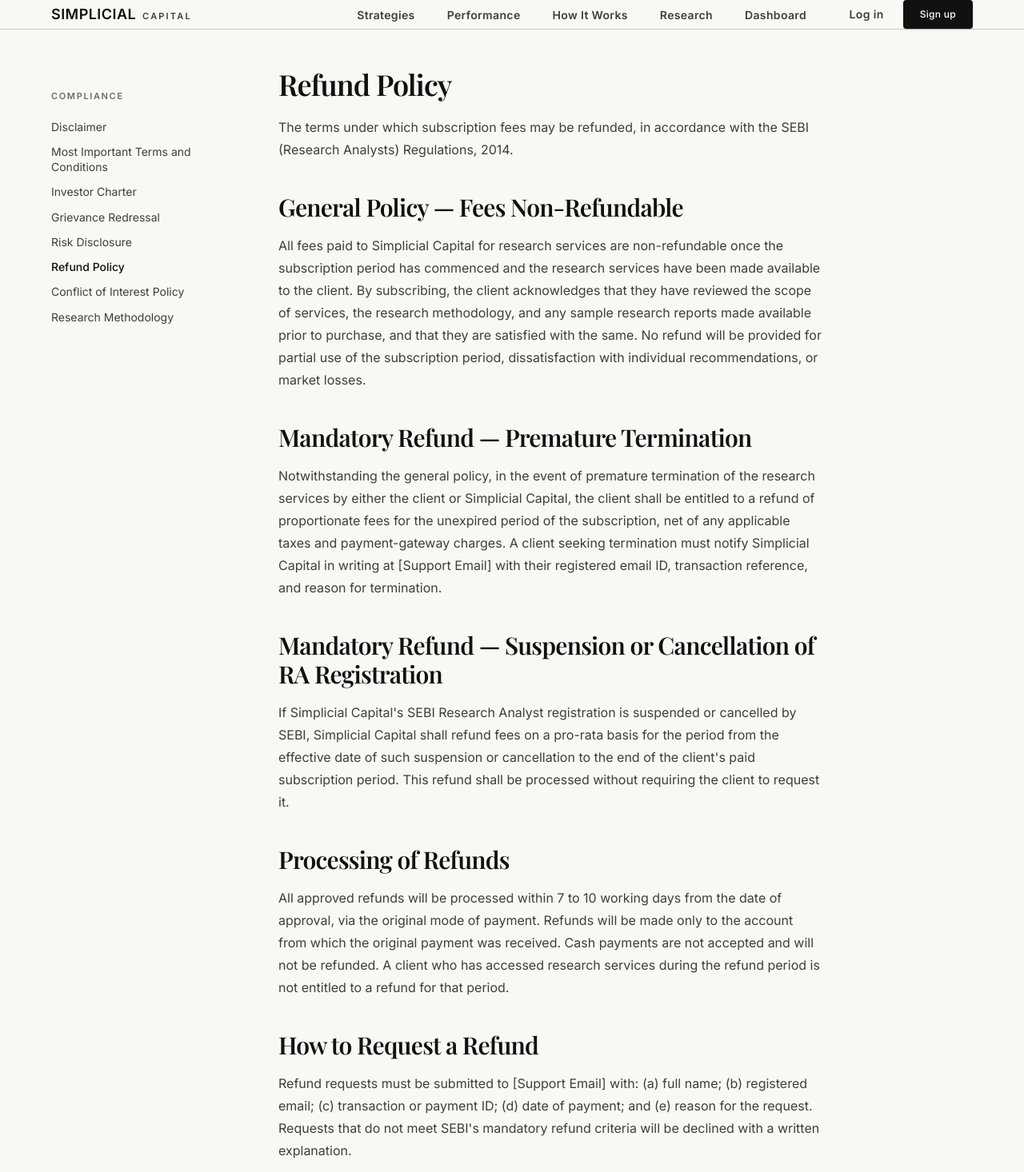
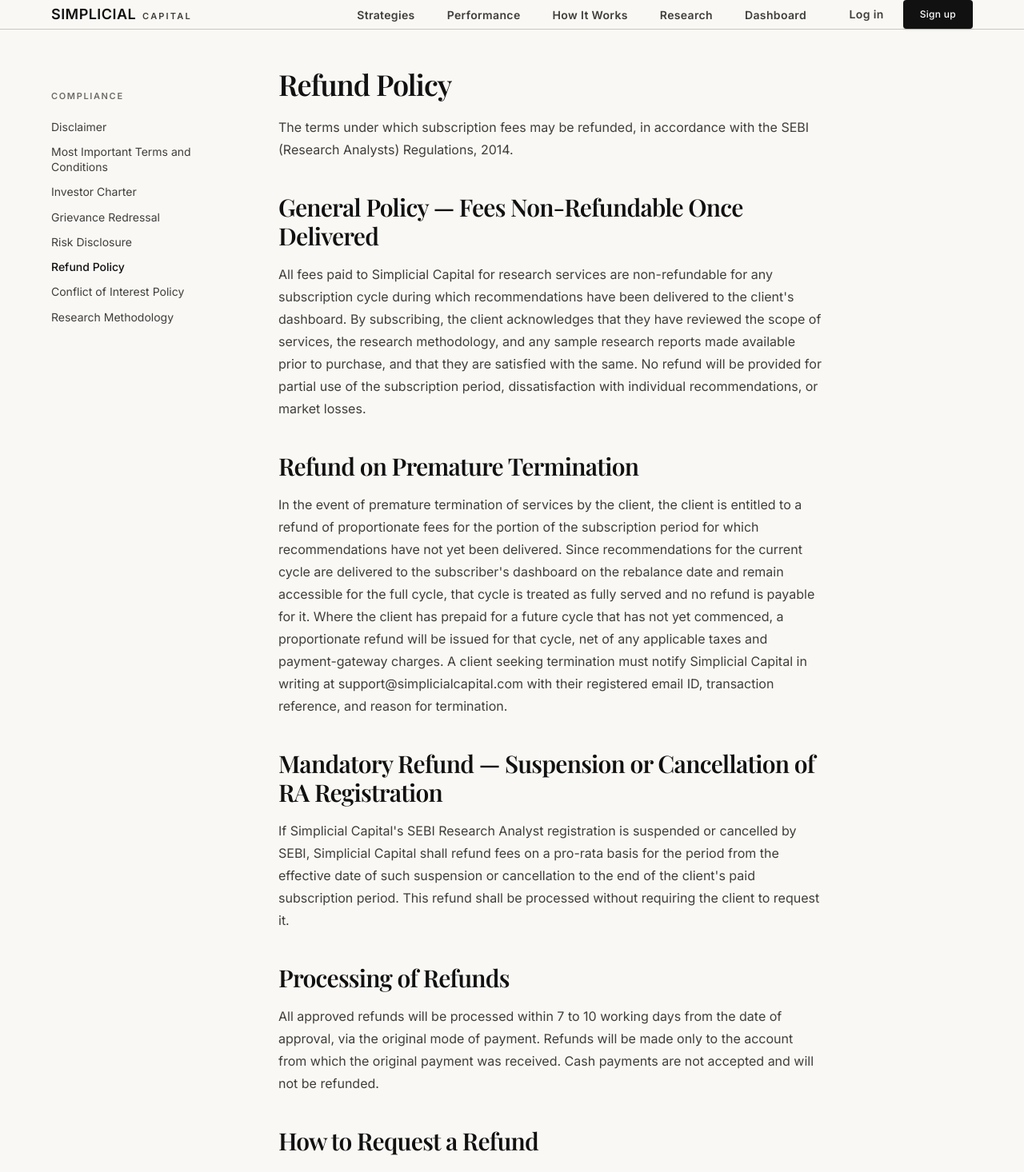
Before and after one commit to erniersnail/stratova, a Next.js app: page /compliance/refund in a window 1280 px wide. Shown: the top 1466 px of the page at 80% size. Built offline with nearby package versions, Linux system fonts and the light colour scheme; no server answers; a web font is replaced by a local one.

Commit message:
compliance: align refund policy with code (no refund after delivery)

```diff
--- a/app/compliance/mitc/page.tsx
+++ b/app/compliance/mitc/page.tsx
@@ -39,18 +39,26 @@
         Refunds, Conflict of Interest, and Prohibited Practices
       </h2>
       <p className={`${typography.body} mt-4 text-secondary`}>
-        In case of premature termination of services by either party, the
-        client is entitled to a refund of proportionate fees only for the
-        unexpired period. Except as expressly provided in the Refund Policy,
-        all fees paid are non-refundable. The client acknowledges that no
-        refund will be granted for partial use of the subscription period or
-        for market losses. The RA will abide by applicable regulations
-        regarding disclosure and mitigation of any actual or potential
-        conflict of interest and will endeavor to promptly inform the client
-        of any such conflict. Any assured, guaranteed, or fixed returns
-        schemes or any other schemes of similar nature are prohibited by law
-        and shall not be offered. The RA cannot guarantee returns, profits,
-        accuracy, or risk-free investments.
+        In case of premature termination of services by the client, the
+        client is entitled to a refund of proportionate fees for the portion
+        of the subscription period for which recommendations have not yet
+        been delivered. Since recommendations for the current cycle are
+        delivered to the subscriber&apos;s dashboard on the rebalance date
+        and remain accessible for the full cycle, that cycle is treated as
+        fully served and no refund is payable for it. In case of termination
+        on account of suspension or cancellation of the RA&apos;s SEBI
+        registration, the client shall receive a pro-rata refund for the
+        period from the effective date of such suspension or cancellation to
+        the end of the paid subscription. Except as expressly provided in the
+        Refund Policy, all fees paid are non-refundable. The client
+        acknowledges that no refund will be granted for market losses. The RA
+        will abide by applicable regulations regarding disclosure and
+        mitigation of any actual or potential conflict of interest and will
+        endeavor to promptly inform the client of any such conflict. Any
+        assured, guaranteed, or fixed returns schemes or any other schemes of
+        similar nature are prohibited by law and shall not be offered. The RA
+        cannot guarantee returns, profits, accuracy, or risk-free
+        investments.
       </p>
 
       <h2 className={`${typography.h2} mt-10`}>Grievance Redressal</h2>
--- a/app/compliance/refund/page.tsx
+++ b/app/compliance/refund/page.tsx
@@ -17,29 +17,35 @@
       </p>
 
       <h2 className={`${typography.h2} mt-10`}>
-        General Policy — Fees Non-Refundable
+        General Policy — Fees Non-Refundable Once Delivered
       </h2>
       <p className={`${typography.body} mt-4 text-secondary`}>
-        All fees paid to Simplicial Capital for research services are non-refundable
-        once the subscription period has commenced and the research services
-        have been made available to the client. By subscribing, the client
-        acknowledges that they have reviewed the scope of services, the
-        research methodology, and any sample research reports made available
-        prior to purchase, and that they are satisfied with the same. No
-        refund will be provided for partial use of the subscription period,
-        dissatisfaction with individual recommendations, or market losses.
+        All fees paid to Simplicial Capital for research services are
+        non-refundable for any subscription cycle during which
+        recommendations have been delivered to the client&apos;s dashboard.
+        By subscribing, the client acknowledges that they have reviewed the
+        scope of services, the research methodology, and any sample research
+        reports made available prior to purchase, and that they are satisfied
+        with the same. No refund will be provided for partial use of the
+        subscription period, dissatisfaction with individual recommendations,
+        or market losses.
       </p>
 
       <h2 className={`${typography.h2} mt-10`}>
-        Mandatory Refund — Premature Termination
+        Refund on Premature Termination
       </h2>
       <p className={`${typography.body} mt-4 text-secondary`}>
-        Notwithstanding the general policy, in the event of premature
-        termination of the research services by either the client or
-        Simplicial Capital, the client shall be entitled to a refund of proportionate
-        fees for the unexpired period of the subscription, net of any
-        applicable taxes and payment-gateway charges. A client seeking
-        termination must notify Simplicial Capital in writing at [Support Email] with
+        In the event of premature termination of services by the client,
+        the client is entitled to a refund of proportionate fees for the
+        portion of the subscription period for which recommendations have
+        not yet been delivered. Since recommendations for the current cycle
+        are delivered to the subscriber&apos;s dashboard on the rebalance
+        date and remain accessible for the full cycle, that cycle is treated
+        as fully served and no refund is payable for it. Where the client has
+        prepaid for a future cycle that has not yet commenced, a proportionate
+        refund will be issued for that cycle, net of any applicable taxes and
+        payment-gateway charges. A client seeking termination must notify
+        Simplicial Capital in writing at support@simplicialcapital.com with
         their registered email ID, transaction reference, and reason for
         termination.
       </p>
@@ -48,11 +54,12 @@
         Mandatory Refund — Suspension or Cancellation of RA Registration
       </h2>
       <p className={`${typography.body} mt-4 text-secondary`}>
-        If Simplicial Capital&apos;s SEBI Research Analyst registration is suspended or
-        cancelled by SEBI, Simplicial Capital shall refund fees on a pro-rata basis for
-        the period from the effective date of such suspension or cancellation
-        to the end of the client&apos;s paid subscription period. This refund
-        shall be processed without requiring the client to request it.
+        If Simplicial Capital&apos;s SEBI Research Analyst registration is
+        suspended or cancelled by SEBI, Simplicial Capital shall refund fees
+        on a pro-rata basis for the period from the effective date of such
+        suspension or cancellation to the end of the client&apos;s paid
+        subscription period. This refund shall be processed without requiring
+        the client to request it.
       </p>
 
       <h2 className={`${typography.h2} mt-10`}>Processing of Refunds</h2>
@@ -60,18 +67,16 @@
         All approved refunds will be processed within 7 to 10 working days
         from the date of approval, via the original mode of payment. Refunds
         will be made only to the account from which the original payment was
-        received. Cash payments are not accepted and will not be refunded. A
-        client who has accessed research services during the refund period is
-        not entitled to a refund for that period.
+        received. Cash payments are not accepted and will not be refunded.
       </p>
 
       <h2 className={`${typography.h2} mt-10`}>How to Request a Refund</h2>
       <p className={`${typography.body} mt-4 text-secondary`}>
-        Refund requests must be submitted to [Support Email] with: (a) full
-        name; (b) registered email; (c) transaction or payment ID; (d) date
-        of payment; and (e) reason for the request. Requests that do not meet
-        SEBI&apos;s mandatory refund criteria will be declined with a written
-        explanation.
+        Refund requests must be submitted to support@simplicialcapital.com
+        with: (a) full name; (b) registered email; (c) transaction or payment
+        ID; (d) date of payment; and (e) reason for the request. Requests
+        that do not meet SEBI&apos;s mandatory refund criteria will be
+        declined with a written explanation.
       </p>
 
       <p className={`${typography.body} mt-10 text-secondary`}>
```
